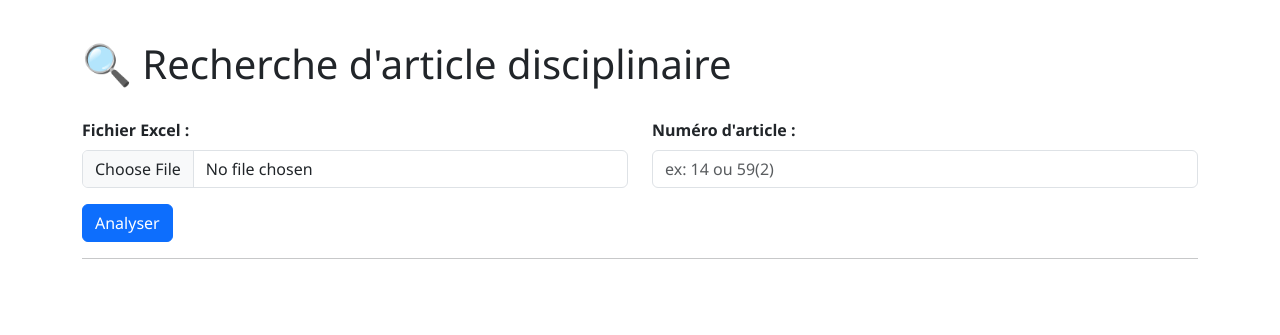
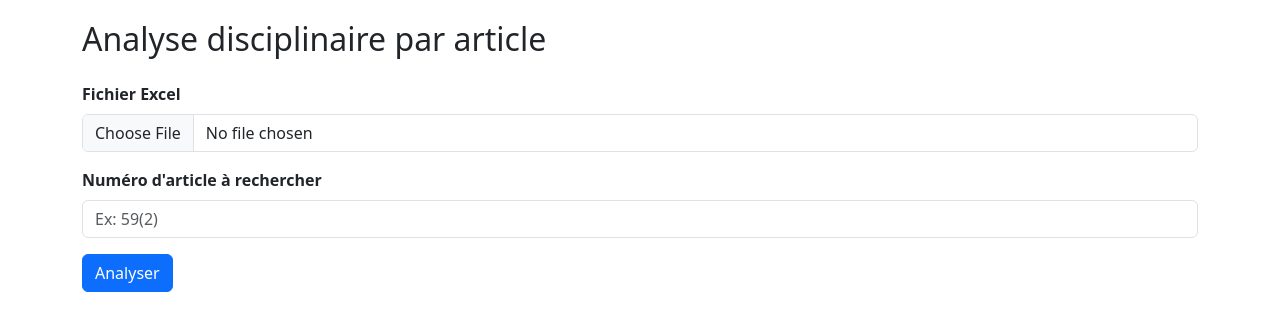
Before and after one commit to BPelletier258/analyseur-discipline, a Flask app: template templates/index.html in a window 1280 px wide. Shown: the top 335 px of the page. Run offline with Flask 2, Linux system fonts and the light colour scheme; the template is opened without the code that fills it, so the values that code supplies are empty.

Commit message:
Update index.html

```diff
--- a/templates/index.html
+++ b/templates/index.html
@@ -5,56 +5,39 @@
     <title>Recherche d'article disciplinaire</title>
     <link rel="stylesheet" href="https://cdn.jsdelivr.net/npm/bootstrap@5.3.0/dist/css/bootstrap.min.css">
     <style>
-        body {
-            margin: 40px;
-            font-family: 'Segoe UI', sans-serif;
-        }
-        h1 {
-            margin-bottom: 30px;
-        }
-        .rouge {
-            color: red;
-            font-weight: bold;
-        }
-        .table-container {
-            overflow-x: auto;
-        }
-        .form-label {
-            font-weight: bold;
-        }
+        body { padding: 20px; }
+        .rouge { color: red; font-weight: bold; }
+        table { margin-top: 20px; }
+        .table-responsive { max-height: 80vh; overflow-x: auto; }
+        .form-label { font-weight: bold; }
     </style>
 </head>
 <body>
     <div class="container">
-        <h1>🔍 Recherche d'article disciplinaire</h1>
-        <form action="/analyse" method="post" enctype="multipart/form-data">
-            <div class="row mb-3">
-                <div class="col-md-6">
-                    <label class="form-label">Fichier Excel :</label>
-                    <input type="file" name="fichier" class="form-control" required>
-                </div>
-                <div class="col-md-6">
-                    <label class="form-label">Numéro d'article :</label>
-                    <input type="text" name="article" placeholder="ex: 14 ou 59(2)" class="form-control" required>
-                </div>
+        <h2 class="mb-4">Analyse disciplinaire par article</h2>
+        <form action="/analyse" method="post" enctype="multipart/form-data" class="mb-4">
+            <div class="mb-3">
+                <label for="file" class="form-label">Fichier Excel</label>
+                <input type="file" name="file" id="file" accept=".xlsx" class="form-control" required>
+            </div>
+            <div class="mb-3">
+                <label for="article" class="form-label">Numéro d'article à rechercher</label>
+                <input type="text" name="article" id="article" class="form-control" placeholder="Ex: 59(2)" required>
             </div>
             <button type="submit" class="btn btn-primary">Analyser</button>
         </form>
+        {% with messages = get_flashed_messages() %}
+          {% if messages %}
+            {% for message in messages %}
+              <div class="alert alert-info">{{ message|safe }}</div>
+            {% endfor %}
+          {% endif %}
+        {% endwith %}
 
-        <hr>
-
-        {% if article %}
-            <h4>Résultats pour l'article : <span class="rouge">{{ article }}</span></h4>
-        {% endif %}
-
-        {% if erreur %}
-            <div class="alert alert-danger mt-3">{{ erreur }}</div>
-        {% endif %}
-
-        {% if tableau_html %}
-            <div class="table-container mt-4">
-                {{ tableau_html | safe }}
-            </div>
+        {% if table_html %}
+        <div class="table-responsive">
+            {{ table_html|safe }}
+        </div>
         {% endif %}
     </div>
 </body>
```
